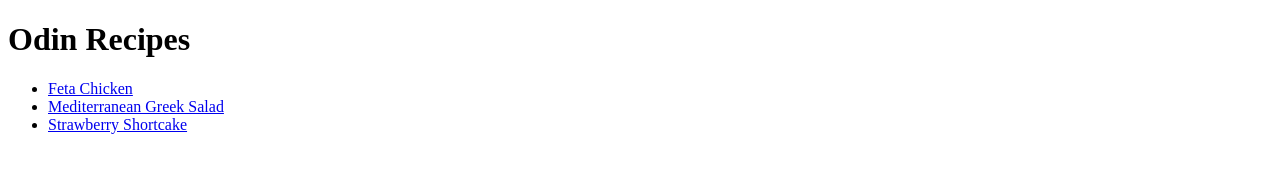
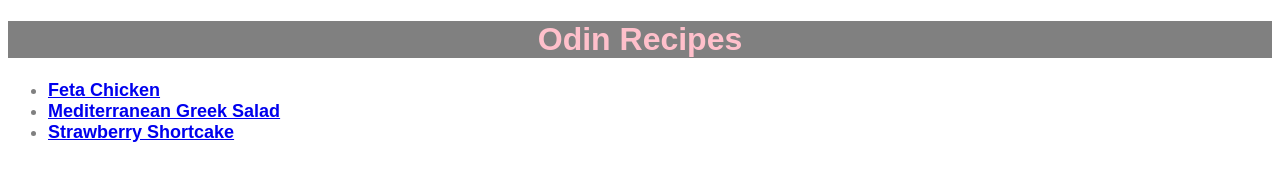
Before and after one commit to g-malt/odin-recipes, a plain HTML site: page index.html in a window 1280 px wide. Drawn offline with Linux system fonts and the light colour scheme.

Commit message:
Add style to homepage

```diff
--- a/index.html
+++ b/index.html
@@ -7,11 +7,11 @@
     </head>
 
     <body>
-        <h1>Odin Recipes</h1>
+        <h1 class="title">Odin Recipes</h1>
         <ul>
-            <li><a href="./recipes/feta-chicken.html">Feta Chicken</a></li>
-            <li><a href="./recipes/mediterranean-greek-salad.html">Mediterranean Greek Salad</a></li>
-            <li><a href="./recipes/strawberry-shortcake.html">Strawberry Shortcake</a></li>
+            <li class="recipe-name"><a href="./recipes/feta-chicken.html">Feta Chicken</a></li>
+            <li class="recipe-name"><a href="./recipes/mediterranean-greek-salad.html">Mediterranean Greek Salad</a></li>
+            <li class="recipe-name"><a href="./recipes/strawberry-shortcake.html">Strawberry Shortcake</a></li>
         </ul>
 
     </body>
--- a/style.css
+++ b/style.css
@@ -0,0 +1,19 @@
+* {
+    font-family: Arial, sans-serif;
+}
+
+.title {
+    font-weight: bold;
+    color: pink;
+    background-color: grey;
+    text-align: center;
+}
+
+.recipe-name {
+    font-weight: bold;
+    font-size: large;
+}
+
+ul {
+    color: grey;
+}
```
